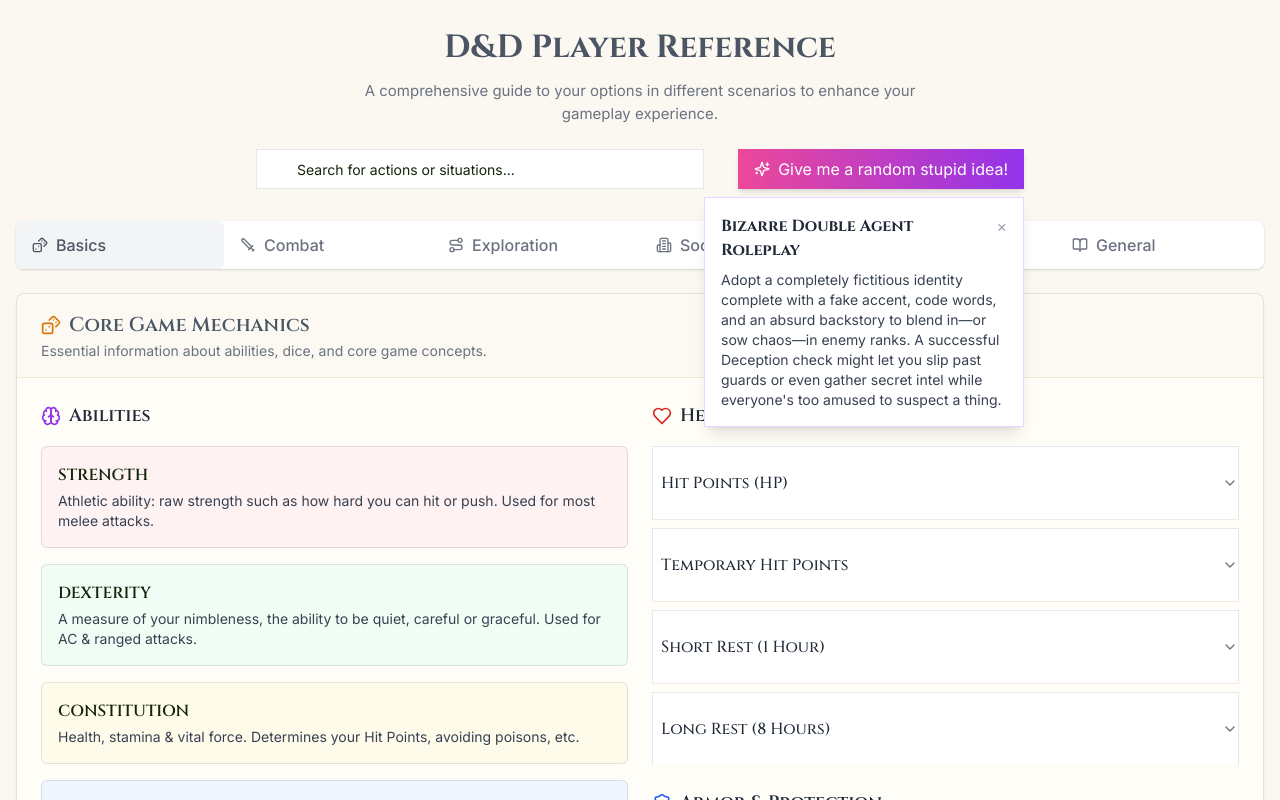
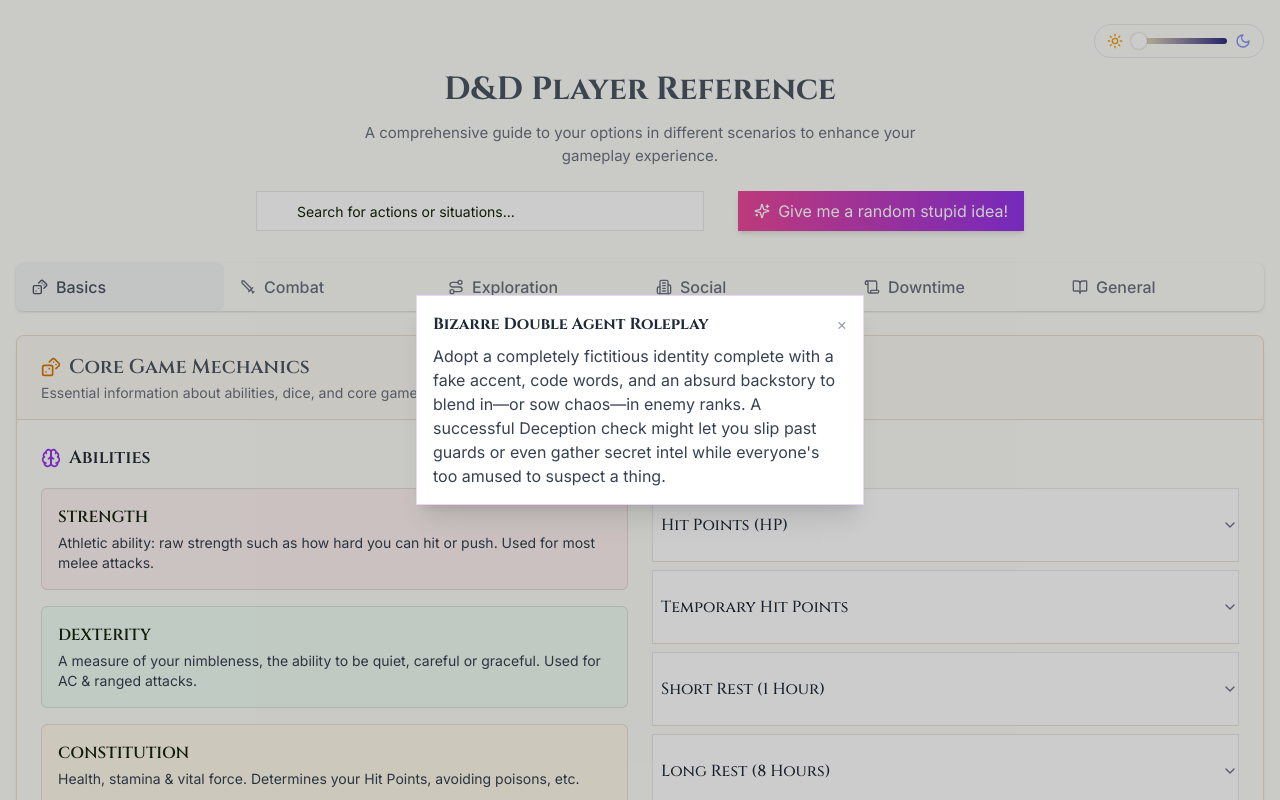
Before and after one commit to Niekvandam/dnd-player-reference, a Next.js app: page / in a window 1280 px wide. Both pictures are taken after a click on the button "Give me a random stupid idea!". Shown: the top 800 px of the page. Built offline with nearby package versions, Linux system fonts and the light colour scheme.

Commit message:
updated dark mode slider

```diff
--- a/app/globals.css
+++ b/app/globals.css
@@ -5,12 +5,16 @@
 :root {
   --background: 60 33% 98%;
   --foreground: 20 14.3% 4.1%;
+  --darkness-level: 0;
+  --card-bg: hsl(60, 33%, 98%);
+  --border-opacity: 0.3;
 }
 
 body {
   color: rgb(var(--foreground));
   background: rgb(var(--background));
   font-family: "Inter", sans-serif;
+  transition: background-color 0.3s ease, color 0.3s ease;
 }
 
 @layer base {
@@ -25,7 +29,8 @@ body {
 }
 
 .bg-cream {
-  background-color: #faf8f1;
+  background-color: var(--card-bg);
+  transition: background-color 0.3s ease;
 }
 
 /* Enhanced scrollbar for a more thematic and visible look */
@@ -61,18 +66,19 @@ body {
 
 /* Enhanced UI styles */
 .section-card {
-  border: 1px solid rgba(193, 154, 107, 0.3);
+  border: 1px solid rgba(193, 154, 107, var(--border-opacity));
   border-radius: 0.5rem;
   box-shadow: 0 4px 6px -1px rgba(0, 0, 0, 0.05), 0 2px 4px -1px rgba(0, 0, 0, 0.03);
-  background-color: #fffdf8;
+  background-color: var(--card-bg);
   display: flex;
   flex-direction: column;
   height: calc(100vh - 240px);
   min-height: 600px;
+  transition: background-color 0.3s ease, border-color 0.3s ease;
 }
 
 .section-header {
-  border-bottom: 1px solid rgba(193, 154, 107, 0.2);
+  border-bottom: 1px solid rgba(193, 154, 107, var(--border-opacity));
   background-color: rgba(250, 248, 241, 0.8);
   backdrop-filter: blur(4px);
   padding: 1rem 1.5rem;
@@ -81,13 +87,22 @@ body {
   position: sticky;
   top: 0;
   z-index: 10;
+  transition: background-color 0.3s ease, border-color 0.3s ease;
+}
+
+.dark-theme .section-header {
+  background-color: rgba(30, 30, 40, 0.8);
 }
 
 .ability-card {
   border: 1px solid rgba(0, 0, 0, 0.1);
   border-radius: 0.375rem;
   padding: 1rem;
-  transition: all 0.2s ease;
+  transition: all 0.3s ease;
+}
+
+.dark-theme .ability-card {
+  border-color: rgba(255, 255, 255, 0.1);
 }
 
 .ability-card:hover {
@@ -95,10 +110,11 @@ body {
 }
 
 .tab-navigation {
-  background-color: white;
+  background-color: var(--card-bg);
   border-radius: 0.5rem;
   box-shadow: 0 1px 3px 0 rgba(0, 0, 0, 0.1), 0 1px 2px 0 rgba(0, 0, 0, 0.06);
   margin-bottom: 1.5rem;
+  transition: background-color 0.3s ease;
 }
 
 .tab-item {
@@ -112,13 +128,26 @@ body {
   transition: all 0.2s ease;
 }
 
+.dark-theme .tab-item {
+  color: #9ca3af;
+}
+
 .tab-item:hover {
-  background-color: #f9fafb;
+  background-color: rgba(249, 250, 251, 0.8);
+}
+
+.dark-theme .tab-item:hover {
+  background-color: rgba(55, 65, 81, 0.3);
 }
 
 .tab-item.active {
   color: #4b5563;
-  background-color: #f3f4f6;
+  background-color: rgba(243, 244, 246, 0.8);
+}
+
+.dark-theme .tab-item.active {
+  color: #e5e7eb;
+  background-color: rgba(55, 65, 81, 0.5);
 }
 
 .inspiration-card {
@@ -126,19 +155,26 @@ body {
   padding: 1rem;
   margin-bottom: 1.5rem;
   box-shadow: 0 1px 3px 0 rgba(0, 0, 0, 0.1), 0 1px 2px 0 rgba(0, 0, 0, 0.06);
+  transition: background-color 0.3s ease;
 }
 
 .inspiration-item {
-  background-color: white;
+  background-color: var(--card-bg);
   border: 1px solid rgba(0, 0, 0, 0.05);
   border-radius: 0.375rem;
   padding: 0.75rem;
   font-size: 0.875rem;
+  transition: background-color 0.3s ease, border-color 0.3s ease;
+}
+
+.dark-theme .inspiration-item {
+  border-color: rgba(255, 255, 255, 0.05);
 }
 
 /* Custom accordion styling */
 .accordion-item {
-  border-bottom: 1px solid rgba(193, 154, 107, 0.2);
+  border-bottom: 1px solid rgba(193, 154, 107, var(--border-opacity));
+  transition: border-color 0.3s ease;
 }
 
 .accordion-item:last-child {
@@ -169,11 +205,21 @@ body {
   display: flex;
   align-items: center;
   gap: 0.5rem;
+  transition: color 0.3s ease;
+}
+
+.dark-theme .section-title {
+  color: #e5e7eb;
 }
 
 .section-description {
   color: #6b7280;
   font-size: 0.875rem;
+  transition: color 0.3s ease;
+}
+
+.dark-theme .section-description {
+  color: #9ca3af;
 }
 
 .page-title {
@@ -183,6 +229,11 @@ body {
   color: #4b5563;
   text-align: center;
   margin-bottom: 0.5rem;
+  transition: color 0.3s ease;
+}
+
+.dark-theme .page-title {
+  color: #e5e7eb;
 }
 
 .page-subtitle {
@@ -191,6 +242,11 @@ body {
   max-width: 36rem;
   margin: 0 auto 1.5rem;
   font-size: 0.9375rem;
+  transition: color 0.3s ease;
+}
+
+.dark-theme .page-subtitle {
+  color: #9ca3af;
 }
 
 /* Scroll indicator styles */
@@ -200,11 +256,12 @@ body {
   left: 0;
   right: 0;
   height: 40px;
-  background: linear-gradient(to top, rgba(255, 253, 248, 0.9), rgba(255, 253, 248, 0));
+  background: linear-gradient(to top, var(--card-bg) 0%, transparent 100%);
   pointer-events: none;
   border-bottom-left-radius: 0.5rem;
   border-bottom-right-radius: 0.5rem;
   z-index: 5;
+  transition: background 0.3s ease;
 }
 
 .scroll-indicator-top {
@@ -213,10 +270,11 @@ body {
   left: 0;
   right: 0;
   height: 20px;
-  background: linear-gradient(to bottom, rgba(255, 253, 248, 0.9), rgba(255, 253, 248, 0));
+  background: linear-gradient(to bottom, var(--card-bg) 0%, transparent 100%);
   pointer-events: none;
   z-index: 5;
   margin-top: 1px;
+  transition: background 0.3s ease;
 }
 
 .scroll-container {
@@ -264,3 +322,100 @@ body {
   border-right: 2px solid rgba(193, 154, 107, 0.8);
   transform: rotate(45deg);
 }
+
+/* Dark theme specific overrides */
+.dark-theme .bg-white {
+  background-color: hsl(220, 13%, 18%);
+}
+
+.dark-theme .text-gray-800 {
+  color: #e5e7eb;
+}
+
+.dark-theme .text-gray-700 {
+  color: #d1d5db;
+}
+
+.dark-theme .text-gray-600 {
+  color: #9ca3af;
+}
+
+.dark-theme .hover\:bg-gray-50:hover {
+  background-color: rgba(55, 65, 81, 0.3);
+}
+
+.dark-theme .bg-green-50 {
+  background-color: rgba(6, 78, 59, 0.2);
+}
+
+.dark-theme .border-green-100 {
+  border-color: rgba(6, 78, 59, 0.3);
+}
+
+.dark-theme .bg-blue-50 {
+  background-color: rgba(30, 58, 138, 0.2);
+}
+
+.dark-theme .border-blue-100 {
+  border-color: rgba(30, 58, 138, 0.3);
+}
+
+.dark-theme .bg-emerald-50 {
+  background-color: rgba(6, 78, 59, 0.2);
+}
+
+.dark-theme .border-emerald-100 {
+  border-color: rgba(6, 78, 59, 0.3);
+}
+
+.dark-theme .bg-stone-50 {
+  background-color: rgba(68, 64, 60, 0.2);
+}
+
+.dark-theme .border-stone-200 {
+  border-color: rgba(68, 64, 60, 0.3);
+}
+
+.dark-theme .border-gray-200 {
+  border-color: rgba(75, 85, 99, 0.3);
+}
+
+/* Theme slider custom styling */
+input[type="range"] {
+  -webkit-appearance: none;
+  height: 6px;
+  border-radius: 5px;
+  background: linear-gradient(to right, #fef3c7, #312e81);
+  outline: none;
+}
+
+input[type="range"]::-webkit-slider-thumb {
+  -webkit-appearance: none;
+  appearance: none;
+  width: 16px;
+  height: 16px;
+  border-radius: 50%;
+  background: white;
+  box-shadow: 0 0 2px rgba(0, 0, 0, 0.3);
+  cursor: pointer;
+  transition: all 0.2s ease;
+}
+
+input[type="range"]::-webkit-slider-thumb:hover {
+  transform: scale(1.1);
+}
+
+input[type="range"]::-moz-range-thumb {
+  width: 16px;
+  height: 16px;
+  border-radius: 50%;
+  background: white;
+  box-shadow: 0 0 2px rgba(0, 0, 0, 0.3);
+  cursor: pointer;
+  transition: all 0.2s ease;
+  border: none;
+}
+
+input[type="range"]::-moz-range-thumb:hover {
+  transform: scale(1.1);
+}
--- a/app/layout.tsx
+++ b/app/layout.tsx
@@ -2,7 +2,8 @@ import type React from "react"
 import "./globals.css"
 import type { Metadata } from "next"
 import { Inter } from "next/font/google"
-import { ThemeProvider } from "@/components/theme-provider"
+import { ThemeProvider as NextThemesProvider } from "@/components/theme-provider"
+import { ThemeProvider } from "@/contexts/theme-context"
 
 const inter = Inter({ subsets: ["latin"] })
 
@@ -27,9 +28,11 @@ export default function RootLayout({
           rel="stylesheet"
         />
       </head>
-      <body className={`${inter.className} bg-stone-100`}>
-        <ThemeProvider attribute="class" defaultTheme="light" enableSystem={false}>
-          {children}
+      <body className={`${inter.className} bg-cream`}>
+        <ThemeProvider>
+          <NextThemesProvider attribute="class" defaultTheme="light" enableSystem={false}>
+            {children}
+          </NextThemesProvider>
         </ThemeProvider>
       </body>
     </html>
--- a/components/layout/page-header.tsx
+++ b/components/layout/page-header.tsx
@@ -5,6 +5,7 @@ import { Search } from "lucide-react"
 import { RandomIdeaButton } from "@/components/ui/random-idea-button"
 import { SearchResults } from "@/components/ui/search-results"
 import { useSearch } from "@/hooks/use-search"
+import { ThemeSlider } from "@/components/ui/theme-slider"
 
 interface PageHeaderProps {
   setActiveTab: (tab: string) => void
@@ -15,6 +16,9 @@ export function PageHeader({ setActiveTab }: PageHeaderProps) {
 
   return (
     <header className="mb-8">
+      <div className="flex justify-end mb-2">
+        <ThemeSlider />
+      </div>
       <h1 className="page-title">D&D Player Reference</h1>
       <p className="page-subtitle">
         A comprehensive guide to your options in different scenarios to enhance your gameplay experience.
@@ -25,7 +29,7 @@ export function PageHeader({ setActiveTab }: PageHeaderProps) {
           <Input
             type="search"
             placeholder="Search for actions or situations..."
-            className="pl-10 bg-white border-gray-200 rounded-md"
+            className="pl-10 bg-white border-gray-200 rounded-md dark:bg-gray-800 dark:border-gray-700"
             value={query}
             onChange={(e) => setQuery(e.target.value)}
           />
--- a/components/ui/random-idea-button.tsx
+++ b/components/ui/random-idea-button.tsx
@@ -16,11 +16,6 @@ export function RandomIdeaButton() {
     const randomIndex = Math.floor(Math.random() * allIdeas.length)
     setCurrentIdea(allIdeas[randomIndex])
     setShowIdea(true)
-
-    // Auto-hide after 10 seconds
-    setTimeout(() => {
-      setShowIdea(false)
-    }, 10000)
   }
 
   return (
@@ -34,14 +29,17 @@ export function RandomIdeaButton() {
       </button>
 
       {showIdea && currentIdea && (
-      <div className="absolute top-full mt-2 right-0 w-80 bg-white border border-purple-200 rounded-lg shadow-lg p-4 z-[9999] animate-in fade-in slide-in-from-top-5">
+        <div className="fixed inset-0 flex items-center justify-center z-50 pointer-events-none">
+          <div className="absolute inset-0 bg-black/20 pointer-events-auto" onClick={() => setShowIdea(false)}></div>
+          <div className="bg-white border border-purple-200 rounded-lg shadow-xl p-4 max-w-md w-full pointer-events-auto z-50 relative">
             <div className="flex justify-between items-start mb-2">
               <h3 className="font-bold text-gray-800">{currentIdea.title}</h3>
               <button onClick={() => setShowIdea(false)} className="text-gray-400 hover:text-gray-600">
                 ×
               </button>
             </div>
-        <p className="text-gray-700 text-sm">{currentIdea.content}</p>
+            <p className="text-gray-700">{currentIdea.content}</p>
+          </div>
         </div>
       )}
     </div>
--- /dev/null
+++ b/components/ui/theme-slider.tsx
@@ -0,0 +1,28 @@
+"use client"
+
+import { useTheme } from "@/contexts/theme-context"
+import { Moon, Sun } from "lucide-react"
+
+export function ThemeSlider() {
+  const { darkLevel, setDarkLevel } = useTheme()
+
+  return (
+    <div className="flex items-center gap-2 bg-opacity-80 backdrop-blur-sm px-3 py-2 rounded-full border border-gray-200 dark:border-gray-700 transition-colors duration-200">
+      <Sun className="h-4 w-4 text-amber-500" />
+      <input
+        type="range"
+        min="0"
+        max="100"
+        value={darkLevel}
+        onChange={(e) => setDarkLevel(Number.parseInt(e.target.value))}
+        className="w-24 h-2 bg-gradient-to-r from-amber-100 to-indigo-900 rounded-lg appearance-none cursor-pointer"
+        style={{
+          // Custom thumb styling
+          WebkitAppearance: "none",
+          appearance: "none",
+        }}
+      />
+      <Moon className="h-4 w-4 text-indigo-400" />
+    </div>
+  )
+}
--- /dev/null
+++ b/contexts/theme-context.tsx
@@ -0,0 +1,54 @@
+"use client"
+
+import type React from "react"
+import { createContext, useContext, useState, useEffect } from "react"
+
+type ThemeContextType = {
+  darkLevel: number
+  setDarkLevel: (level: number) => void
+}
+
+const ThemeContext = createContext<ThemeContextType | undefined>(undefined)
+
+export function ThemeProvider({ children }: { children: React.ReactNode }) {
+  const [darkLevel, setDarkLevel] = useState(0)
+
+  // Apply theme changes when darkLevel changes
+  useEffect(() => {
+    document.documentElement.style.setProperty("--darkness-level", darkLevel.toString())
+
+    // Update CSS variables based on darkness level
+    const bgLightness = 98 - (darkLevel * 90) / 100
+    const fgLightness = 4 + (darkLevel * 90) / 100
+    const bgHue = 60 - (darkLevel * 40) / 100
+    const bgSaturation = 33 - (darkLevel * 28) / 100
+
+    document.documentElement.style.setProperty("--background", `${bgHue} ${bgSaturation}% ${bgLightness}%`)
+    document.documentElement.style.setProperty("--foreground", `20 14.3% ${fgLightness}%`)
+
+    // Update other theme-related variables
+    const cardBgLightness = 98 - (darkLevel * 85) / 100
+    document.documentElement.style.setProperty("--card-bg", `hsl(${bgHue}, ${bgSaturation}%, ${cardBgLightness}%)`)
+
+    // Update border colors
+    const borderOpacity = 0.3 - (darkLevel * 0.15) / 100
+    document.documentElement.style.setProperty("--border-opacity", borderOpacity.toString())
+
+    // Set theme class for conditional styling
+    if (darkLevel > 50) {
+      document.documentElement.classList.add("dark-theme")
+    } else {
+      document.documentElement.classList.remove("dark-theme")
+    }
+  }, [darkLevel])
+
+  return <ThemeContext.Provider value={{ darkLevel, setDarkLevel }}>{children}</ThemeContext.Provider>
+}
+
+export function useTheme() {
+  const context = useContext(ThemeContext)
+  if (context === undefined) {
+    throw new Error("useTheme must be used within a ThemeProvider")
+  }
+  return context
+}
```
Also changed, not shown: 1 other file (tests, documents, lock files or other folders). Lines whose indentation alone changed are shown as unchanged.
